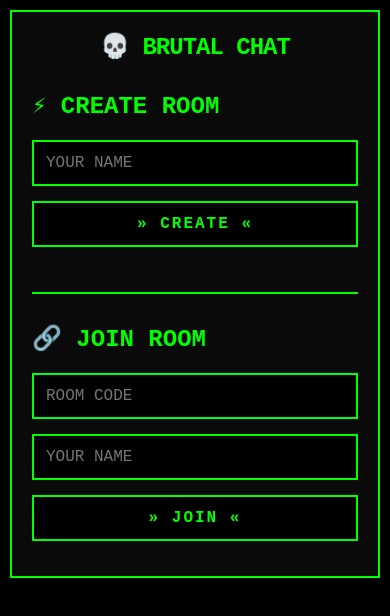
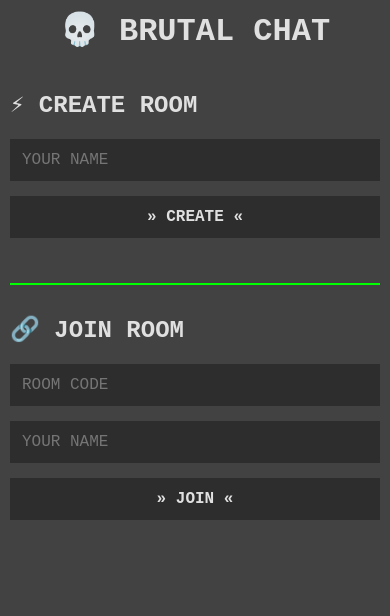
Before and after one commit to jegor538/chatee, a plain HTML site: page index.html in a window 390 px wide. Drawn offline with nearby package versions, Linux system fonts and the light colour scheme.

Commit message:
Update style.css

```diff
--- a/style.css
+++ b/style.css
@@ -5,9 +5,9 @@
 }
 
 body {
-    background: #000000;
+    background: #424242;
     font-family: 'Courier New', 'Monaco', monospace;
-    color: #00ff00;
+    color: #e0e0e0;
     height: 100vh;
     overflow: hidden;
 }
@@ -17,18 +17,11 @@ body {
     overflow: hidden;
 }
 
-/* Brutalist containers */
-.brutal-box {
-    background: #0a0a0a;
-    border: 2px solid #00ff00;
-    padding: 20px;
-}
-
-/* Inputs - brutal */
+/* NO borders, NO outlines */
 input, button {
-    background: #000000;
-    border: 2px solid #00ff00;
-    color: #00ff00;
+    background: #2d2d2d;
+    border: none;
+    color: #e0e0e0;
     font-family: 'Courier New', monospace;
     font-size: 16px;
     padding: 12px;
@@ -43,13 +36,11 @@ input:focus, button:focus {
 button {
     cursor: pointer;
     font-weight: bold;
-    text-transform: uppercase;
-    letter-spacing: 2px;
+    background: #2d2d2d;
 }
 
 button:active {
-    background: #00ff00;
-    color: #000000;
+    background: #1e1e1e;
 }
 
 button:disabled {
@@ -57,34 +48,33 @@ button:disabled {
     cursor: not-allowed;
 }
 
-/* Messages */
+/* Messages - no lines */
 .message {
-    padding: 10px;
-    margin-bottom: 10px;
-    border-left: 4px solid #00ff00;
+    padding: 12px;
+    margin-bottom: 8px;
+    background: #2d2d2d;
 }
 
 .message strong {
-    color: #00ff00;
-    text-transform: uppercase;
+    color: #e0e0e0;
 }
 
 .message small {
-    color: #666;
+    color: #9e9e9e;
     font-size: 10px;
 }
 
 /* Scrollbar */
 ::-webkit-scrollbar {
-    width: 8px;
+    width: 4px;
 }
 
 ::-webkit-scrollbar-track {
-    background: #000000;
+    background: #2d2d2d;
 }
 
 ::-webkit-scrollbar-thumb {
-    background: #00ff00;
+    background: #9e9e9e;
 }
 
 /* Layout containers */
@@ -110,6 +100,8 @@ button:disabled {
     justify-content: space-between;
     align-items: center;
     gap: 20px;
+    background: #2d2d2d;
+    padding: 15px;
 }
 
 .messages-container {
@@ -117,6 +109,7 @@ button:disabled {
     overflow-y: auto;
     margin-bottom: 20px;
     padding: 10px;
+    background: #2d2d2d;
 }
 
 .chat-input {
@@ -128,6 +121,7 @@ button:disabled {
 .chat-input input {
     flex: 1;
     margin-bottom: 0;
+    background: #2d2d2d;
 }
 
 .chat-input button {
@@ -137,15 +131,16 @@ button:disabled {
 }
 
 h1 {
-    font-size: 2rem;
-    margin-bottom: 30px;
+    font-size: 3rem;
+    margin-bottom: 40px;
     text-align: center;
-    letter-spacing: -1px;
+    font-weight: bold;
 }
 
 h2 {
     font-size: 1.5rem;
     margin-bottom: 20px;
+    font-weight: bold;
 }
 
 .room-code {
@@ -154,8 +149,7 @@ h2 {
 }
 
 .leave-btn {
-    background: #00ff00;
-    color: #000000;
+    background: #2d2d2d;
     width: auto;
     padding: 8px 16px;
     margin-bottom: 0;
@@ -178,6 +172,6 @@ h2 {
     }
 
     h1 {
-        font-size: 1.5rem;
+        font-size: 2rem;
     }
 }
```
